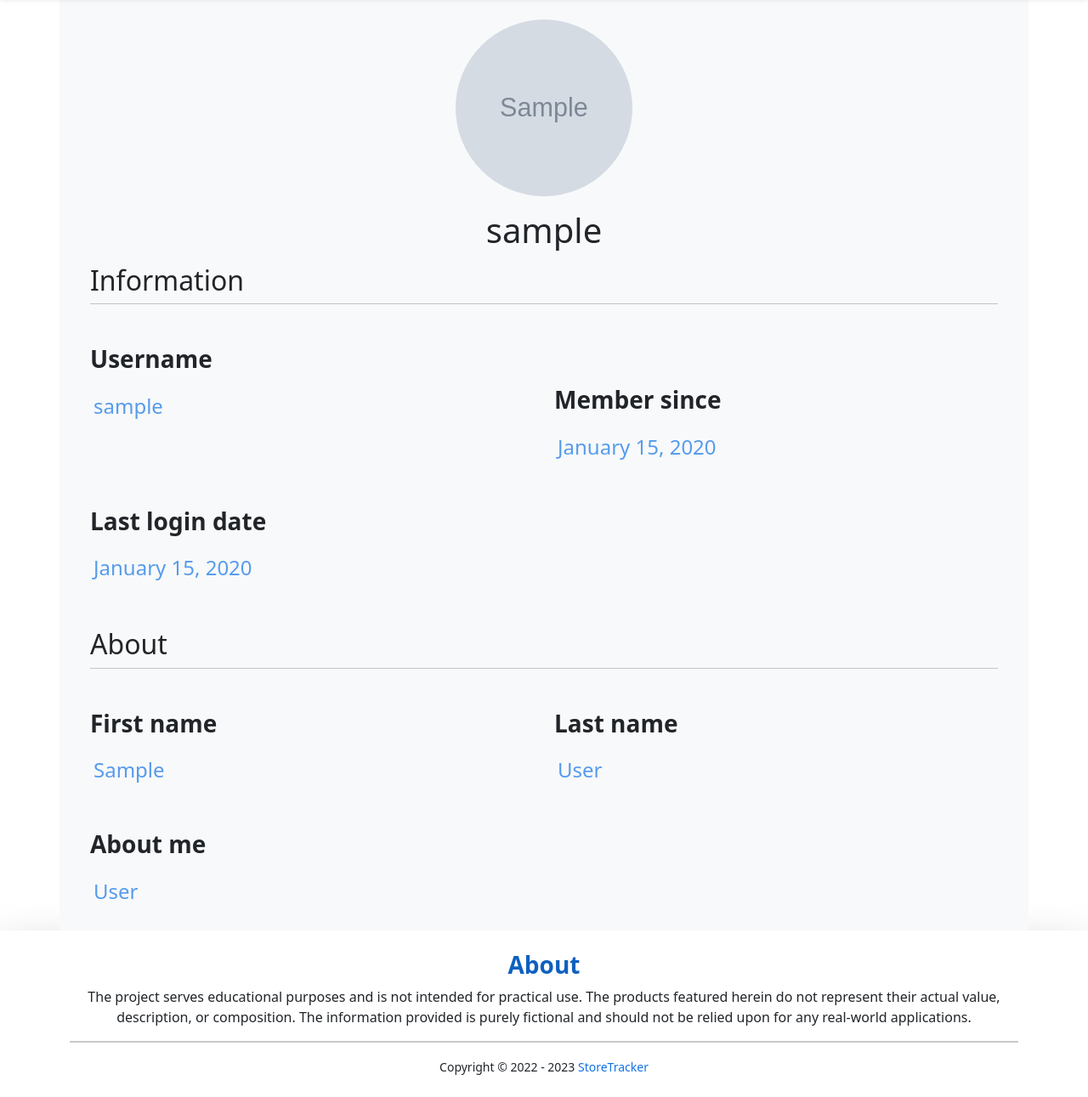
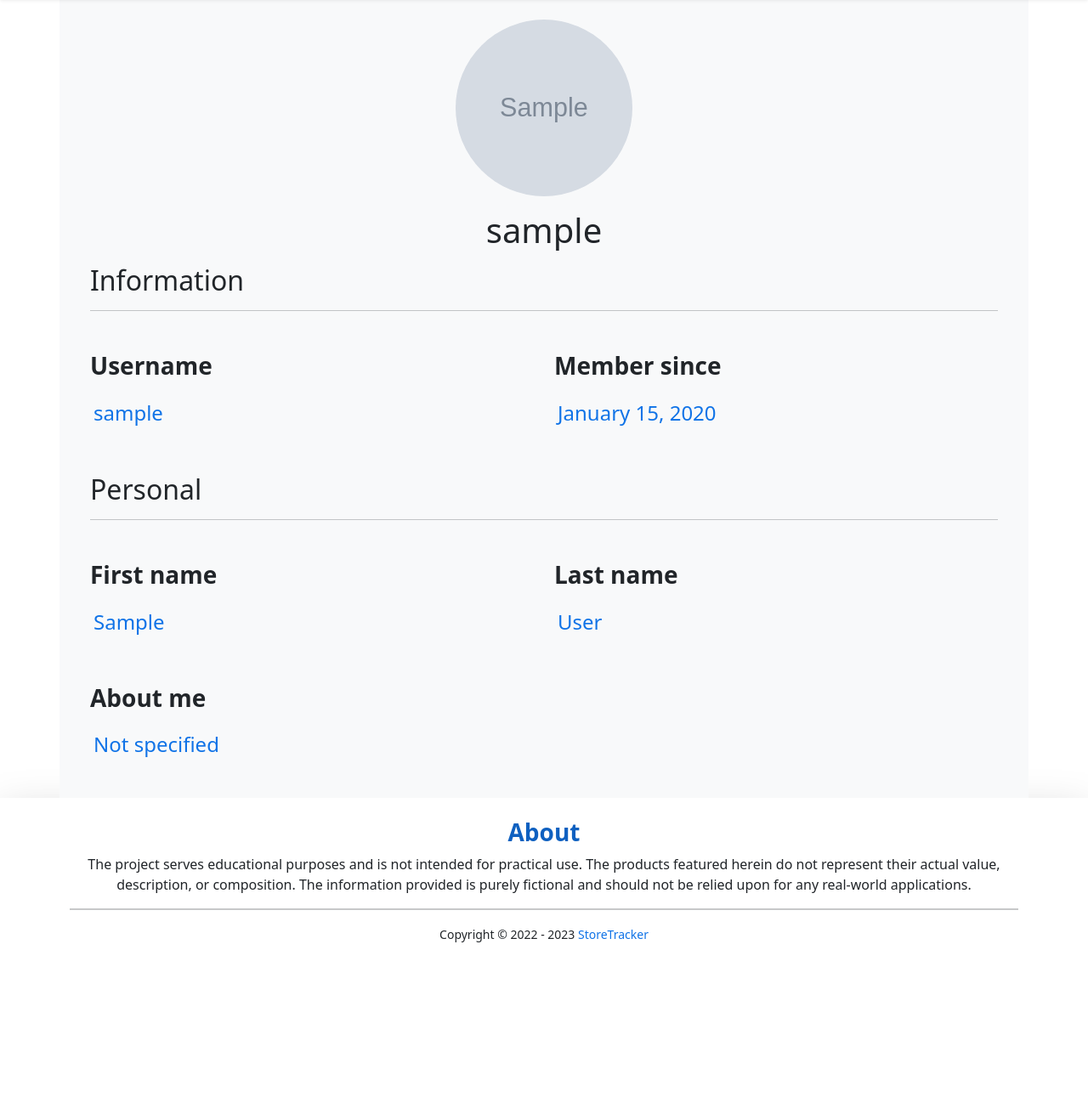
Before and after one commit to FCTL3314/HealthNutrition-Backend, a Django app: a page that uses frontend/templates/users/profile/profile.html in a window 1280 px wide. Shown: the part 92-1383 px from the top of the page at 85% size. After the commit the page ends 1201 px from the top, so only its background shows below. Run offline with Django 4.2, Linux system fonts and the light colour scheme; tables that the repository leaves empty hold one stand-in row (values such as "Sample post"); grey boxes marked "Sample" are stand-in pictures; parts of the project's set-up code (start-up, migrations or seed data) failed here and were passed over; some libraries are stand-ins or nearby versions.

Commit message:
Styles for profile template

```diff
--- a/frontend/static/css/style.css
+++ b/frontend/static/css/style.css
@@ -1,7 +1,6 @@
 body {
     --main-color: rgb(14, 96, 192);
     --main-color-light: rgb(16, 115, 231);
-    --main-color-secondary: rgba(72, 147, 236, 0.92);
 }
 
 .btn-up {
@@ -27,10 +26,6 @@ body {
 
 .text-main-light {
     color: var(--main-color-light);
-}
-
-.text-main-secondary {
-    color: var(--main-color-secondary);
 }
 
 .link-main {
@@ -104,6 +99,10 @@ body {
     transform: scale(1.05);
 }
 
+.profile-list-item:nth-of-type(3) {
+    margin-top: 50px;
+}
+
 
 @media (max-width: 1550px) {
     .btn-up {
--- a/frontend/templates/products/inclusions/product_card.html
+++ b/frontend/templates/products/inclusions/product_card.html
@@ -72,6 +72,7 @@
                1.828-2.2 1.939V8.73l.348.086z"></path>
       </svg>
       <span class="fw-semibold">{{ object.price }}$</span>
+      {% if price_avg %}
         {% with object.price|price_subtract:price__avg as price_difference %}
           {% if price_difference < 0 %}
             <span class="text-success fw-semibold">
@@ -83,6 +84,7 @@
           </span>
           {% endif %}
         {% endwith %}
+      {% endif %}
     </li>
     <li class="list-group-item text-primary d-flex align-items-center">
       <svg xmlns="http://www.w3.org/2000/svg" width="24" height="24" fill="currentColor" class="bi bi-shop"
--- a/frontend/templates/users/profile/profile.html
+++ b/frontend/templates/users/profile/profile.html
@@ -17,55 +17,51 @@
 
           <div>
             <h2>Information</h2>
-            <hr class="m-0">
-            <div class="row mt-5">
-              <div class="col-6">
+            <hr class="mb-0">
+            <ul class="row mt-5 list-unstyled">
+              <li class="col-6 profile-list-item">
                 <h3 class="mb-4 fw-semibold">Username</h3>
-                <h4 class="text-main-secondary text-truncate ps-1">{{ object.username }}</h4>
-              </div>
+                <h4 class="text-main-light text-truncate ps-1">{{ object.username }}</h4>
+              </li>
               {% if  request.user == object %}
-                <div class="col-6">
+                <li class="col-6 profile-list-item">
                   <div class="d-flex mb-4 align-items-start">
                     <h3 class="mb-0 me-1 fw-semibold">Email</h3>
-                    <small class="text-main-secondary">Private</small>
+                    <span>[<small class="text-main-light">Private</small>]</span>
                   </div>
-                  <h4 class="text-main-secondary text-truncate ps-1">{{ object.email }}</h4>
-                </div>
+                  <h4 class="text-main-light text-truncate ps-1">{{ object.email }}</h4>
+                </li>
               {% endif %}
-              <div class="col-6 mt-5">
+              <li class="col-6 profile-list-item">
                 <h3 class="mb-4 fw-semibold">Member since</h3>
-                <h4 class="text-main-secondary text-truncate ps-1">{{ object.date_joined|date:"F j, Y" }}</h4>
-              </div>
-              <div class="col-6 mt-5">
-                <h3 class="mb-4 fw-semibold">Last login date</h3>
-                <h4 class="text-main-secondary text-truncate ps-1">{{ object.last_login|date:"F j, Y" }}</h4>
-              </div>
-            </div>
+                <h4 class="text-main-light text-truncate ps-1">{{ object.date_joined|date:"F j, Y" }}</h4>
+              </li>
+            </ul>
           </div>
 
           <div class="mt-5">
-            <h2>About</h2>
-            <hr class="m-0">
-            <div class="row mt-5">
-              <div class="col-6">
+            <h2>Personal</h2>
+            <hr class="mb-0">
+            <ul class="row mt-5 list-unstyled">
+              <li class="col-6 profile-list-item">
                 <h3 class="mb-4 fw-semibold">First name</h3>
-                <h4 class="text-main-secondary text-truncate ps-1">
+                <h4 class="text-main-light text-truncate ps-1">
                   {% if object.first_name %} {{ object.first_name }} {% else %} Not specified {% endif %}
                 </h4>
-              </div>
-              <div class="col-6">
+              </li>
+              <li class="col-6 profile-list-item">
                 <h3 class="mb-4 fw-semibold">Last name</h3>
-                <h4 class="text-main-secondary text-truncate ps-1">
+                <h4 class="text-main-light text-truncate ps-1">
                   {% if object.last_name %} {{ object.last_name }} {% else %} Not specified {% endif %}
                 </h4>
-              </div>
-              <div class="col-12 mt-5">
+              </li>
+              <li class="col-12 profile-list-item">
                 <h3 class="mb-4 fw-semibold">About me</h3>
-                <h4 class="text-main-secondary text-truncate ps-1">
-                  {% if object.last_name %} {{ object.last_name }} {% else %} Not specified {% endif %}
+                <h4 class="text-main-light ps-1">
+                  {% if object.about %} {{ object.about }} {% else %} Not specified {% endif %}
                 </h4>
-              </div>
-            </div>
+              </li>
+            </ul>
           </div>
 
         </div>
```
Lines whose indentation alone changed are shown as unchanged.
